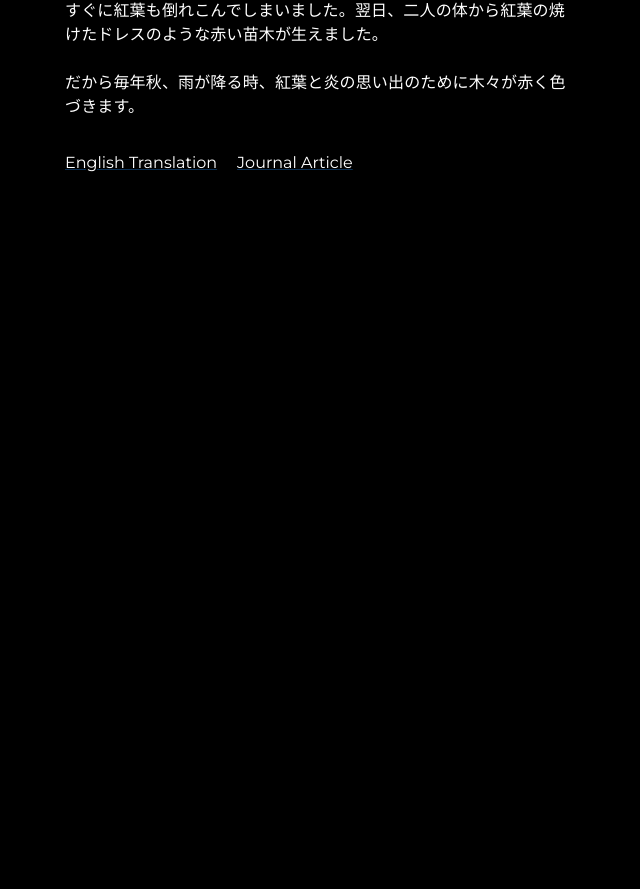
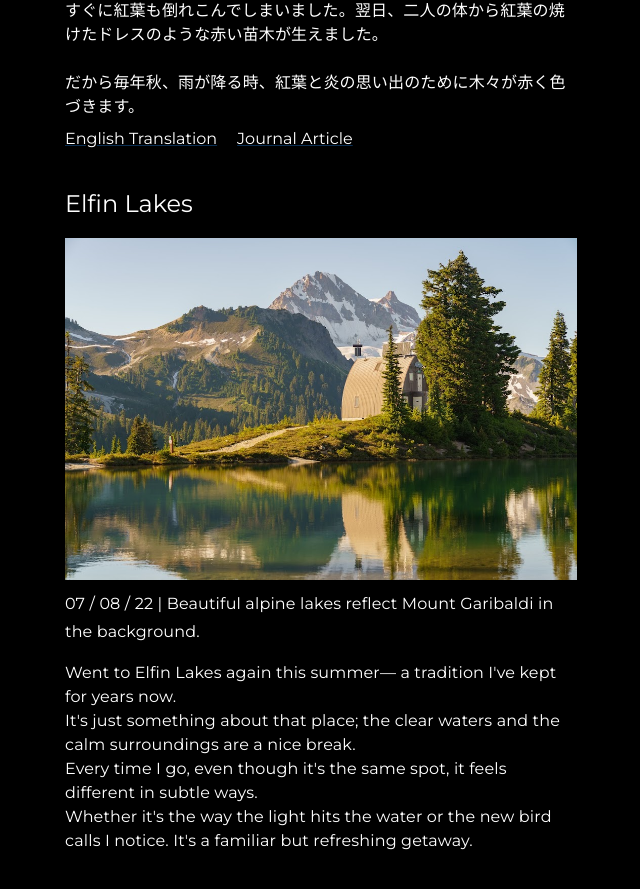
Before and after one commit to cinarteker/portfolio, a React (Create React App) app in the folder client/: page /blog in a window 1280 px wide. Shown: the part 1155-2044 px from the top of the page, without its empty margins (319-959 px from the left). Before the commit the page ends 1837 px from the top, so only its background shows below. Built offline with nearby package versions, Linux system fonts and the light colour scheme.

Commit message:
feat: refactor blog to not hardcode links

```diff
--- a/client/src/data/blog/blogEntries.jsx
+++ b/client/src/data/blog/blogEntries.jsx
@@ -1,4 +1,5 @@
 import KouyouBanner from "../../assets/kouyoubanner.jpg";
+import ElfinLakes from "../../assets/elfin.png";
 
 const blogEntries = [
   {
@@ -28,9 +29,32 @@ const blogEntries = [
               すぐに紅葉も倒れこんでしまいました。翌日、二人の体から紅葉の焼けたドレスのような赤い苗木が生えました。
 
               だから毎年秋、雨が降る時、紅葉と炎の思い出のために木々が赤く色づきます。
-
             `,
     image: KouyouBanner,
+    links: [
+      {
+        id: "1_translation",
+        url: "https://drive.google.com/file/d/1NtzO9vq_J-gW_s0an9hCtSbERftMsEV9/view?usp=sharing",
+        displayText: "English Translation",
+      },
+      {
+        id: "1_article",
+        url: "https://asia.ubc.ca/news/2022-japanese-language-program-writing-contest/",
+        displayText: "Journal Article",
+      },
+    ],
+  },
+  {
+    id: 2,
+    title: "Elfin Lakes",
+    description:
+      "07 / 08 / 22 | Beautiful alpine lakes reflect Mount Garibaldi in the background.",
+    content: `Went to Elfin Lakes again this summer— a tradition I've kept for years now.
+              It's just something about that place; the clear waters and the calm surroundings are a nice break.
+              Every time I go, even though it's the same spot, it feels different in subtle ways.
+              Whether it's the way the light hits the water or the new bird calls I notice. It's a familiar but refreshing getaway.
+            `,
+    image: ElfinLakes,
   },
 ];
 
--- a/client/src/pages/Blog.jsx
+++ b/client/src/pages/Blog.jsx
@@ -66,31 +66,25 @@ function BlogEntry({ entry }) {
       <Typography fontFamily="Montserrat" fontWeight="Light" variant="body1">
         <NewlineText text={entry.content} />
       </Typography>
-
       <Box
         sx={{
           display: "flex",
           gap: "20px",
         }}
       >
+        {entry.links &&
+          entry.links.map((link) => (
             <Link
+              key={link.id}
               sx={{
                 color: "white",
               }}
               target="_blank"
-          href="https://drive.google.com/file/d/1NtzO9vq_J-gW_s0an9hCtSbERftMsEV9/view?usp=sharing"
+              href={link.url}
             >
-          English Translation
+              {link.displayText}
             </Link>
-        <Link
-          sx={{
-            color: "white",
-          }}
-          target="_blank"
-          href="https://asia.ubc.ca/news/2022-japanese-language-program-writing-contest/"
-        >
-          Journal Article
-        </Link>
+          ))}
       </Box>
     </Box>
   );
```
Lines whose indentation alone changed are shown as unchanged.
